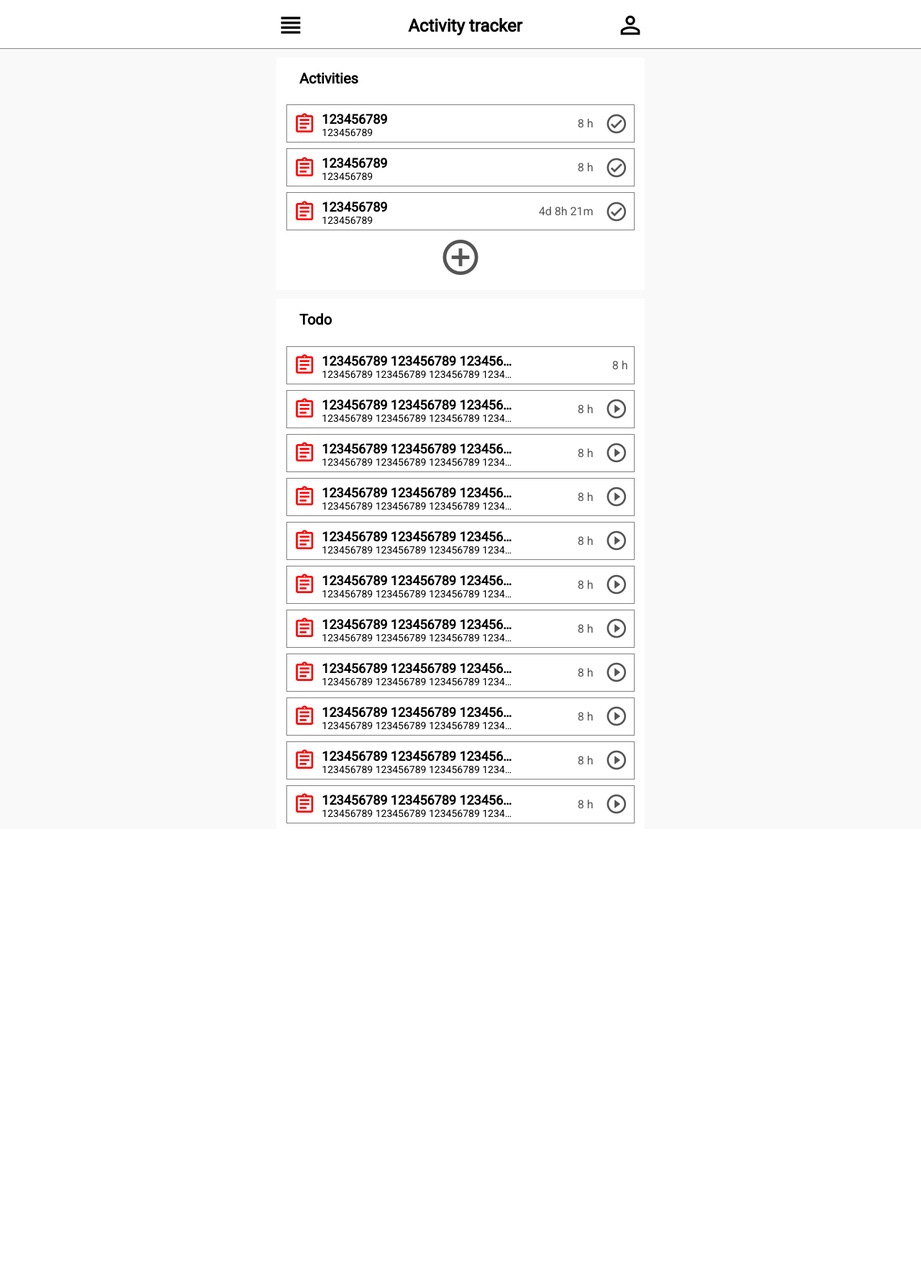
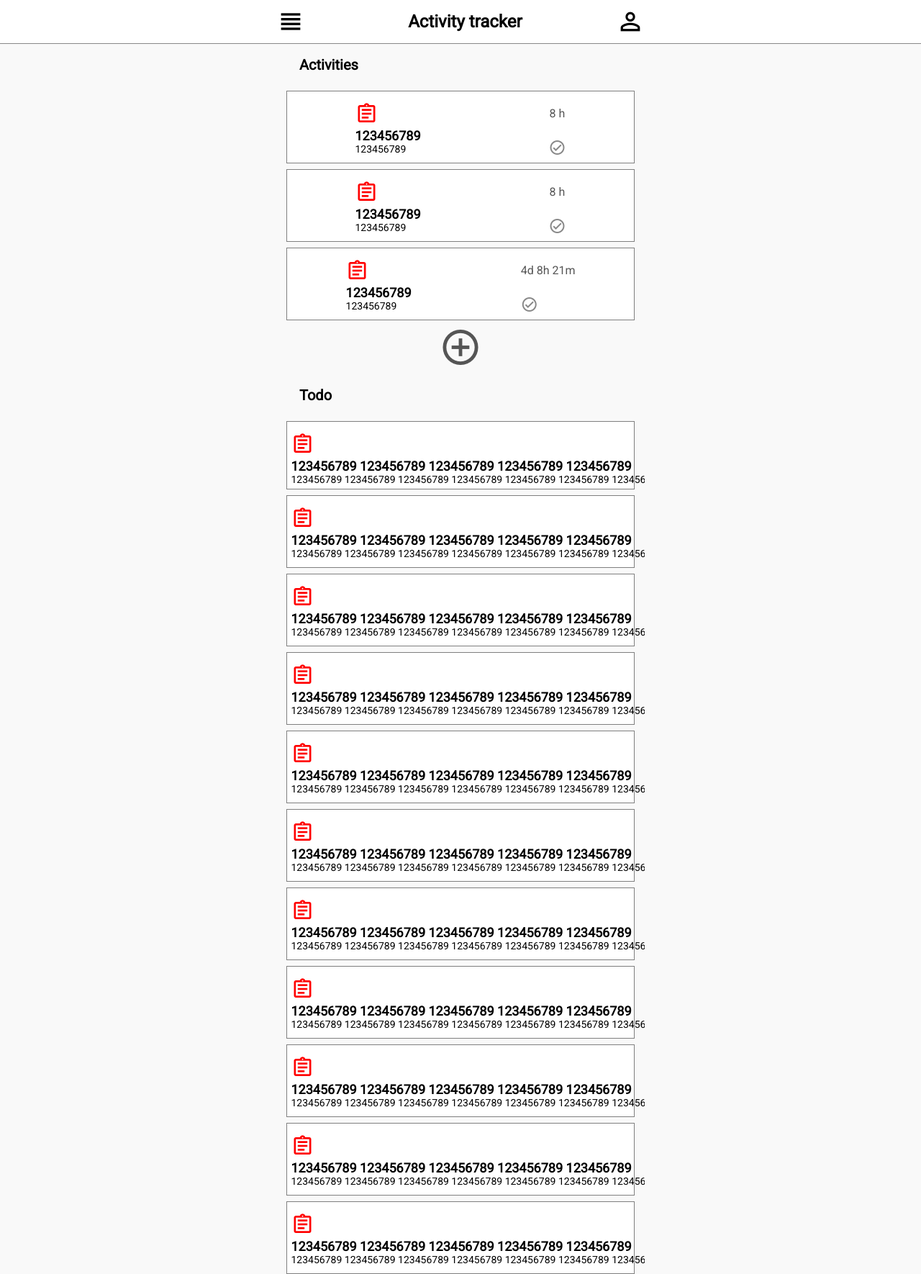
Before and after one commit to lubsar/ActivityTracker, a Django app: page / in a window 1280 px wide. Shown: the whole page at 72% size. Before the commit the page ends 1144 px from the top, so only its background shows below. Run offline with Django 3.2, Linux system fonts and the light colour scheme; the visitor is signed in with stand-in values (Sample User, id 1).

Commit message:
design, refactored task css and started working on expanding

```diff
--- a/static/css/collapsible.css
+++ b/static/css/collapsible.css
@@ -2,3 +2,7 @@
 .collapsible {
 
 }
+
+.expanded {
+
+}
--- a/static/css/dashboard.css
+++ b/static/css/dashboard.css
@@ -1,26 +1,18 @@
 /* task */
 .material-icons-outlined.task-icons {
   font-size: calc(28px + 0.5vmin);
-  padding: 1vmin;
+  flex-basis: 5%;
+  flex-grow: 0;
+  flex-shrink: 1;
+  padding-top: 10px;
 }
 
-.material-icons-outlined.task-check-mark {
-  font-size: calc(28px + 0.5vmin);
-  color: #555555;
-  padding: 1vmin;
+.material-icons-outlined.task-check-mark, .material-icons-outlined.task-start, .material-icons-outlined.task-cancel {
+  color: #888888;
+  padding-top: 10px;
 }
 
-a .task-check-mark:hover {
-  color: #00FF19;
-}
-
-.material-icons-outlined.task-start {
-  font-size: calc(28px + 0.5vmin);
-  color: #555555;
-  padding: 1vmin;
-}
-
-a .task-start:hover {
+a .task-check-mark:hover, .task-start:hover {
   color: #00FF19;
 }
 
@@ -37,36 +29,53 @@
 .task {
   display: flex;
   flex-direction: row;
-  flex-wrap: wrap;
-  justify-content: space-between;
-  align-items: center;
+  flex-wrap: nowrap;
+  justify-content: space-around;
+  align-items: flex-start;
+  padding: 5px;
 }
 
-.task .left {
-  width: 70%;
-  display: flex;
-  flex-direction: row;
-  justify-content: flex-flex-start;
-  align-items: center;
+.material-icons-outlined.task-cancel {
+  display: none;
 }
 
-.task .right {
-  width: 30%;
-  display: flex;
-  flex-direction: row;
-  justify-content: flex-end;
-  align-items: center;
+/* COLLAPSING */
+.collapsible.expanded .task-info .task-title {
+  background-color: red;
+  white-space: normal;
 }
 
+.collapsible.expanded .task-info .task-description {
+  background-color: red;
+  white-space: normal;
+}
+
+.collapsible.expanded .task-actions .material-icons-outlined.task-cancel {
+  display: block;
+}
+
+.collapsible.expanded.task {
+  background-color: blue;
+}
+
+/* END COLLAPSING */
+
 .task-info {
-  width: 80%;
+  flex-basis: 75%;
+  flex-grow: 0;
+  flex-shrink: 5;
+  overflow: hidden;
+  justify-content: center;
 }
 
 .task-time {
   font-family: 'Roboto', sans-serif;
   font-size: calc(12px + 0.5vmin);
+  text-align: center;
   color: #555555;
-  padding-right: 1vmin;
+  flex-basis: 15%;
+  flex-grow: 0;
+  flex-shrink: 1;
 }
 
 .task-title {
@@ -79,7 +88,7 @@
   overflow: hidden;
   text-overflow: ellipsis;
   width: 100%;
-  margin: 0.5vh 0 0 0;
+  margin: 0;
 }
 
 .task-description {
--- a/static/css/main.css
+++ b/static/css/main.css
@@ -2,6 +2,9 @@
 body {
   margin: 0;
   background-color: #F9F9F9;
+  width: 100%;
+  height: auto;
+  /* overflow: hidden; */
 }
 
 h1 {
@@ -41,7 +44,12 @@
 .title-bar {
   background-color: #FFFFFF;
   border-bottom: 1px solid #888888;
-  width: 100vw;
+  width: 100%;
+}
+
+.title-bar div {
+  padding-top: 0.5%;
+  padding-bottom: 0.5%;
 }
 
 #app-header {
@@ -52,12 +60,17 @@
 
 /* wrappers */
 .content-wrapper {
-  width: 40vw;
+  width: 40%;
   margin-left: auto;
   margin-right: auto;
+  overflow: hidden;
+}
+
+.section-style {
   background-color: white;
   padding-bottom: 1vh;
   margin-top: 1.5vh;
+  box-shadow:0 2px 4px 0 rgba(0, 0, 0, 0.2), 0 3px 10px 0 rgba(0, 0, 0, 0.19);
 }
 
 .flex-row {
@@ -83,8 +96,8 @@
 }
 
 .section-item {
-  border: 1px solid rgba(0, 0, 0, 0.5);
+  border: 0.5px solid rgba(0, 0, 0, 0.5);
   margin-top: 1vh;
   background-color: white;
-  width: 94%;
+  width: 92%;
 }
```
Also changed, not shown: static/script/collapsible.js (+21 -0 lines).
